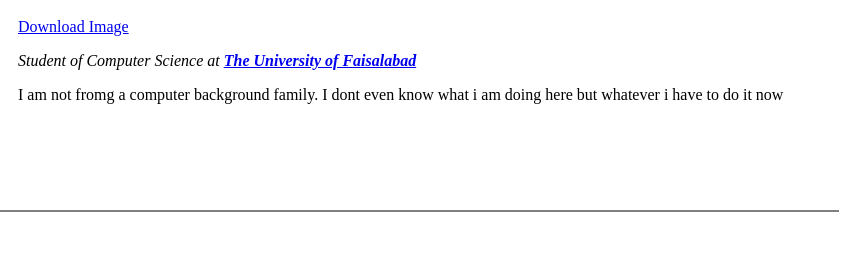
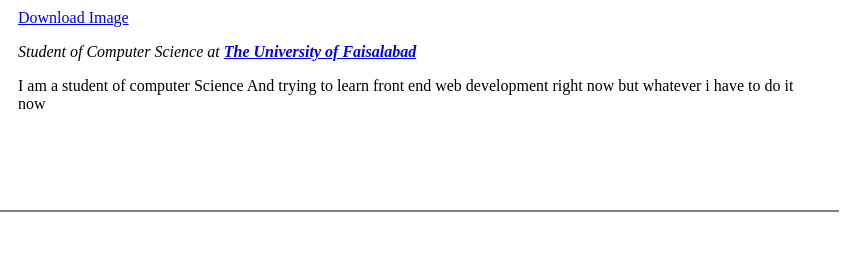
Before and after one commit to nouman28/cv, a plain HTML site: page index.html in a window 1280 px wide. Shown: the part 152-428 px from the top of the page, 433-1280 px from the left. Drawn offline with Linux system fonts and the light colour scheme.

Commit message:
Update index.html

```diff
--- a/index.html
+++ b/index.html
@@ -14,7 +14,7 @@
         <td>  <h1> <a href="https://www.facebook.com/noman.gondal.12">Muhammad Nouman Mushtaq</a> </h1>
           <a href="https://scontent.flhe3-1.fna.fbcdn.net/v/t31.18172-1/20901577_1411068772347046_4857961453576993643_o.jpg?stp=dst-jpg_p160x160&_nc_cat=111&ccb=1-7&_nc_sid=7206a8&_nc_eui2=AeFPsLlHeYiv8YR_KUAtBjazdmlCyktZtdB2aULKS1m10HUKS3cDoau2noL36nyYB09VPygbdQyJhMDYYyVwmWPb&_nc_ohc=g1NMUufMklcAX_dNQeV&_nc_ht=scontent.flhe3-1.fna&oh=00_AT-X2DmNMNHG7HmmxWbtM8H_ObLRQ85W5zBTjkm-q2j2RQ&oe=62CA9FC7" download>Download Image</a>
           <p><em>Student of Computer Science at <strong><a href="https://www.tuf.edu.pk/">The University of Faisalabad</a></strong></em></p>
-          <p>I am not fromg a computer background family. I dont even know what i am doing here
+          <p>I am a student of computer Science And trying to learn front end web development right now
           but whatever i have to do it now </p></td>
       </tr>
     </table>
```
